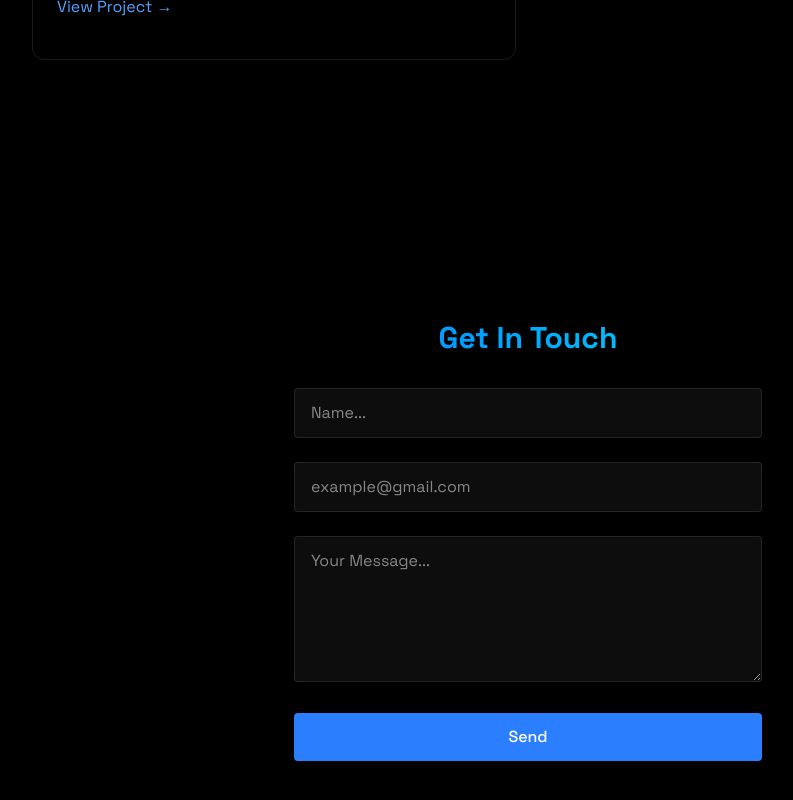
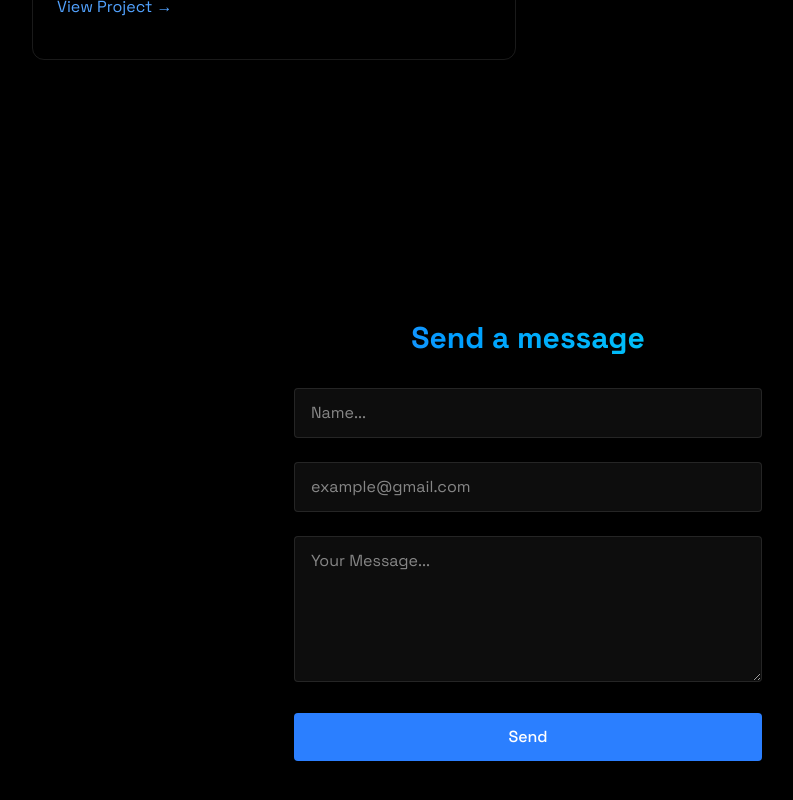
Before and after one commit to jamdazai/jamesfuraque-portfolio, a React (Vite) app: page / in a window 1280 px wide. Shown: the part 3562-4362 px from the top of the page, without its empty margins (112-905 px from the left). Built offline with nearby package versions, Linux system fonts and the light colour scheme.

Commit message:
added changes.

```diff
--- a/src/components/sections/Contact.jsx
+++ b/src/components/sections/Contact.jsx
@@ -39,7 +39,7 @@ export const Contact = () => {
         <div className="px-4 w-full min-w-[300px] md:w-[500px] sm:w-2/3 p-6">
           <h2 className="text-3xl font-bold mb-8 bg-gradient-to-r from-blue-500 to-cyan-400 bg-clip-text text-transparent text-center">
             {" "}
-            Get In Touch
+            Send a message
           </h2>
           <form className="space-y-6" onSubmit={handleSubmit}>
             <div className="relative">
```
